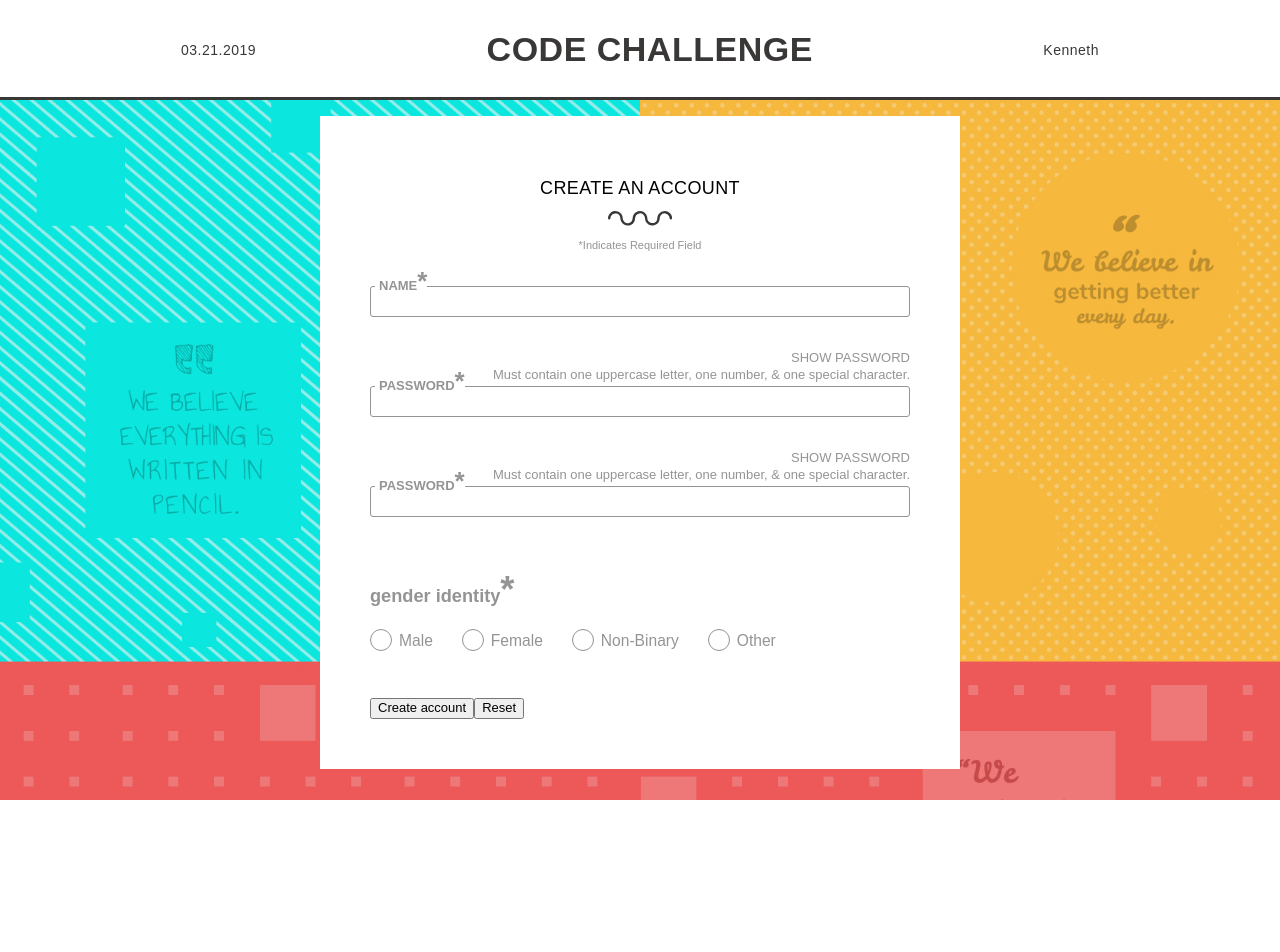
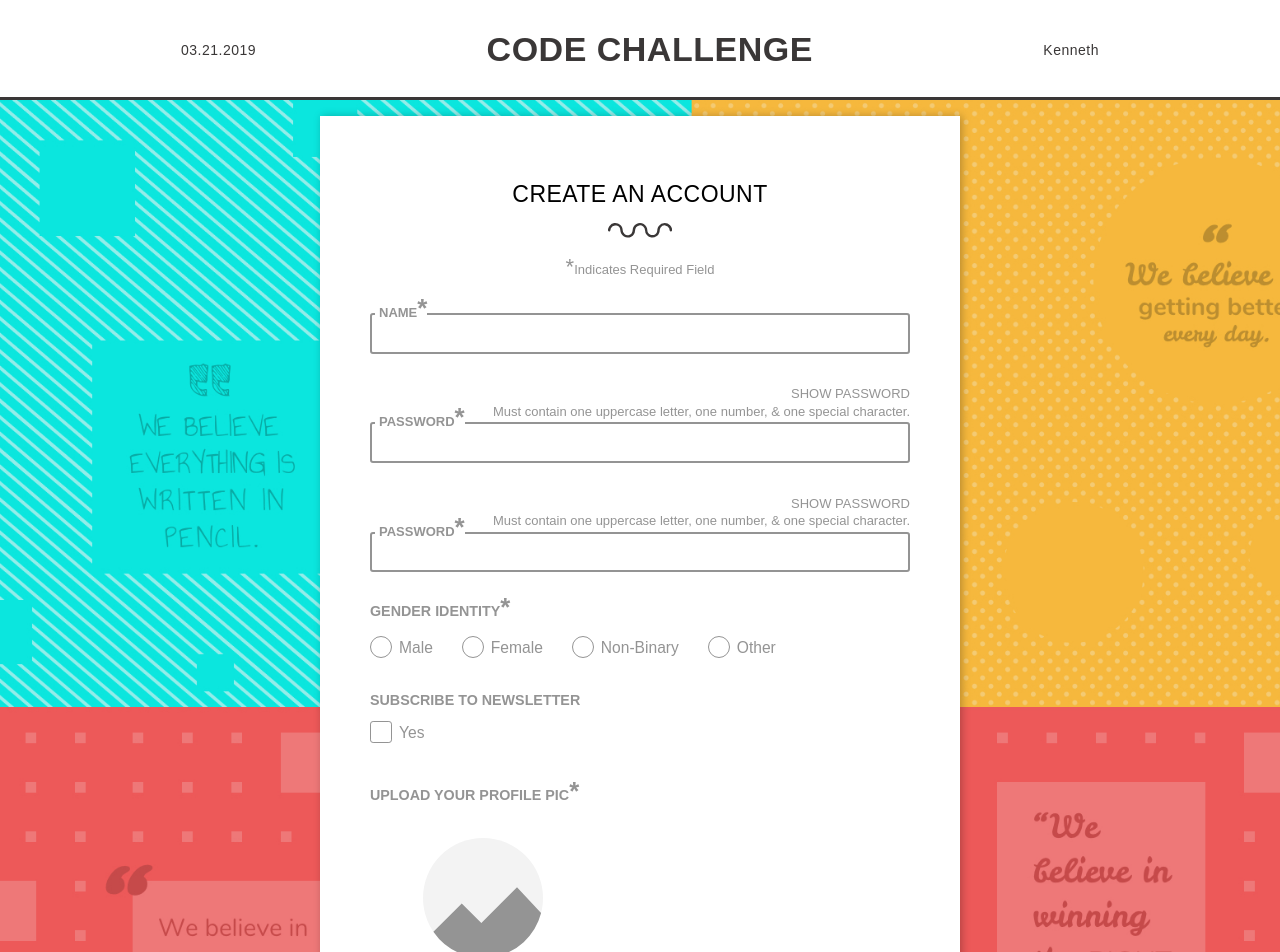
Before and after one commit to lisct/HE-Code-Challenge, a React (Create React App) app: page / in a window 1280 px wide. Shown: the top 952 px of the page. Before the commit the page ends 800 px from the top, so only its background shows below. Built offline with nearby package versions, Linux system fonts and the light colour scheme.

Commit message:
adding checbox & file inputs + styles

```diff
--- a/src/App.css
+++ b/src/App.css
@@ -22,8 +22,8 @@ body {
   padding: 0;
   margin: 0;
   font-family: "Nunito", sans-serif;
-  -webkit-font-smoothing: antialiased;
-  text-rendering: optimizeLegibility;
+  /* -webkit-font-smoothing: antialiased;
+  text-rendering: optimizeLegibility; */
 }
 
 *:focus {
@@ -33,7 +33,9 @@ body {
 input {
   background: none;
   border: none;
-  height: 2.4em;
+  height: 2.6em;
+  padding: 0 1.4em;
+  font-size: 1.2em;
 }
 
 input[type="text"] {
@@ -159,6 +161,9 @@ abbr[title] {
   margin: 0 auto;
   max-width: 640px;
   padding: 5em 0;
+  -webkit-box-shadow: 2px 0px 8px 0px rgba(0, 0, 0, 0.25);
+  -moz-box-shadow: 2px 0px 8px 0px rgba(0, 0, 0, 0.25);
+  box-shadow: 2px 0px 8px 0px rgba(0, 0, 0, 0.25);
 }
 
 .form__header {
@@ -166,7 +171,7 @@ abbr[title] {
 }
 
 .form__title {
-  font-size: 1.8em;
+  font-size: 2.3em;
   font-weight: 300;
   letter-spacing: 0.02em;
   text-transform: uppercase;
@@ -180,10 +185,16 @@ abbr[title] {
   fill: #3a3737;
   fill-rule: evenodd;
 }
+.form__required abbr {
+  font-size: 1.7em;
+}
+
 .form__required {
   color: #949494;
-  font-size: 1.1em;
+  font-size: 1.3em;
 }
+
+/* Inputs */
 
 .form__input-container {
   color: #949494;
@@ -201,17 +212,6 @@ abbr[title] {
   align-items: center;
 }
 
-.form__subtitle {
-  display: flex;
-
-  font-size: 1.4em;
-}
-
-.form__subtitle,
-.form__input-label {
-  font-weight: 700;
-}
-
 .form__input-label {
   background-color: white;
   position: absolute;
@@ -221,7 +221,50 @@ abbr[title] {
   left: 5px;
 }
 
-/* Ridio Input */
+.form__inline {
+  display: flex;
+  align-items: center;
+}
+
+.form__input-field {
+  border: 2px solid #949494;
+  border-radius: 0.3rem;
+}
+
+.form__input-notes {
+  text-align: left;
+  margin-bottom: 1.8em;
+}
+
+p.form__notes-func {
+  text-transform: uppercase;
+}
+
+p.form__notes-desc,
+p.form__notes-func {
+  margin: 0.2em 0;
+}
+
+.form__subtitle,
+.form__input-label {
+  font-weight: 700;
+}
+
+.form__subtitle {
+  font-size: 1.1em;
+  text-transform: uppercase;
+  margin-bottom: 0.9em;
+}
+
+.form__subtitle abbr {
+  font-size: 1.8em;
+}
+
+.form__input-subtitle {
+  margin-top: 1.6em;
+}
+
+/* Radio & Checkbox Input */
 
 .form__input-label-rc {
   display: block;
@@ -238,6 +281,7 @@ abbr[title] {
   user-select: none;
 }
 
+input[type="checkbox"],
 input[type="radio"] {
   position: absolute;
   opacity: 0;
@@ -251,22 +295,31 @@ input[type="radio"] {
   height: 22px;
   width: 22px;
   border: 1px solid #949494;
-  border-radius: 50%;
-}
-
-input:checked ~ .checkmark {
-  background-color: #3a3737;
-  border: 1px solid #3a3737;
-}
-
-input:checked ~ .checkmark:after {
-  display: block;
 }
 
 .checkmark:after {
   content: "";
   position: absolute;
   display: none;
+}
+
+input[type="checkbox"]:checked ~ .checkmark:after,
+input[type="radio"]:checked ~ .checkmark:after {
+  display: block;
+}
+
+/* Radio Input */
+
+.checkmark--radio {
+  border-radius: 50%;
+}
+
+input[type="radio"]:checked ~ .checkmark--radio {
+  background-color: #3a3737;
+  border: 1px solid #3a3737;
+}
+
+.checkmark--radio:after {
   top: 6px;
   left: 6px;
   width: 8px;
@@ -275,28 +328,70 @@ input:checked ~ .checkmark:after {
   background: white;
 }
 
-.form__inline {
-  display: flex;
-  align-items: center;
+/* Checkbox */
+
+input[type="checkbox"] {
+  height: 0;
+  width: 0;
 }
 
-.form__input-field {
-  border: 1px solid #949494;
-  border-radius: 0.3rem;
+.checkmark--checkbox {
+  border-radius: 0.2em;
 }
 
-.form__input-notes {
-  text-align: left;
-  margin-bottom: 1.8em;
+.checkmark--checkbox:after {
+  left: 7px;
+  top: 2px;
+  width: 7px;
+  height: 12px;
+  border: solid #3a3737;
+  border-width: 0 3px 3px 0;
+  -webkit-transform: rotate(45deg);
+  -ms-transform: rotate(45deg);
+  transform: rotate(45deg);
 }
 
-p.form__notes-func {
-  text-transform: uppercase;
+/* File Input*/
+
+#profile-Pic {
+  width: 120px;
+}
+#profile-Pic .cls-1 {
+  fill: #fff;
 }
 
-p.form__notes-desc,
-p.form__notes-func {
-  margin: 0.2em 0;
+#profile-Pic .cls-2 {
+  fill: #f3f3f3;
+}
+
+#profile-Pic .cls-3 {
+  fill: #949494;
+  fill-rule: evenodd;
+}
+
+#profile-Pic .cls-4 {
+  mask: url(#mask);
+}
+
+.form__input-file + label {
+  max-width: 80%;
+  font-size: 1.25rem;
+  font-weight: 700;
+  text-overflow: ellipsis;
+  white-space: nowrap;
+  cursor: pointer;
+  display: inline-block;
+  overflow: hidden;
+  padding: 0.625rem 1.25rem;
+}
+
+.form__input-file {
+  width: 0.1px;
+  height: 0.1px;
+  opacity: 0;
+  overflow: hidden;
+  position: absolute;
+  z-index: -1;
 }
 
 /*RESPONSIVE */
--- a/src/App.js
+++ b/src/App.js
@@ -43,13 +43,17 @@ function App() {
                   d="M56.64,0a7.41,7.41,0,0,0-5.88,2.92,7.17,7.17,0,0,0-1.34,3,15.78,15.78,0,0,1-.5,3.21c-2,4.84-9.56,3.43-9.56-1.85h0A7.43,7.43,0,0,0,28.48.89a7.34,7.34,0,0,0-3.82,6c-.17,2.55-1.41,4.8-4.15,5.26a5,5,0,0,1-5.8-4.84h0c0-6-7.29-9.39-12-5.66A7.34,7.34,0,0,0,.41,4.88c-.36,1-1,3.36.65,3.56s1.33-2.26,1.8-3.26a5,5,0,0,1,9.46,2.09h0A7.43,7.43,0,0,0,23.2,13.66a7.38,7.38,0,0,0,3.82-6c.17-2.54,1.41-4.8,4.15-5.26A5,5,0,0,1,37,7.27h0a7.37,7.37,0,0,0,6.38,7.21,7.44,7.44,0,0,0,8.08-5.32c.45-1.66.11-3.28,1.19-4.76a5,5,0,0,1,8.62,1c.31.74.15,1.68.49,2.36a1.2,1.2,0,0,0,2.19-.12c.64-1.67-.8-4.19-1.9-5.35A7.42,7.42,0,0,0,56.64,0"
                 />
               </svg>
-              <p className="form__required">*Indicates Required Field</p>
+              <p className="form__required">
+                <abbr title="required">*</abbr>
+                Indicates Required Field
+              </p>
             </div>
 
             <div className="form__container">
+              {/* input */}
               <div className="form__input-container">
                 <div className="form__input-items">
-                  <label className="form__input-label" forhtml="username">
+                  <label className="form__input-label" htmlFor="username">
                     Name
                     <abbr title="required">*</abbr>
                   </label>
@@ -62,6 +66,7 @@ function App() {
                 </div>
               </div>
 
+              {/* input notes */}
               <div className="form__input-container">
                 <div className="form__input-notes">
                   <p className="form__notes-func">Show Password</p>
@@ -72,7 +77,7 @@ function App() {
                 </div>
 
                 <div className="form__input-items">
-                  <label className="form__input-label" forhtml="password">
+                  <label className="form__input-label" htmlFor="password">
                     Password
                     <abbr title="required">*</abbr>
                   </label>
@@ -85,6 +90,7 @@ function App() {
                 </div>
               </div>
 
+              {/* input notes */}
               <div className="form__input-container">
                 <div className="form__input-notes">
                   <p className="form__notes-func">Show Password</p>
@@ -95,7 +101,7 @@ function App() {
                 </div>
 
                 <div className="form__input-items">
-                  <label className="form__input-label" forhtml="password">
+                  <label className="form__input-label" htmlFor="password">
                     Password
                     <abbr title="required">*</abbr>
                   </label>
@@ -108,16 +114,17 @@ function App() {
                 </div>
               </div>
 
-              <div className="form__input-container">
+              {/* radio subtitle */}
+              <div className="form__input-container form__input-subtitle">
                 <div className="form__subtitle">
-                  <p>
+                  <span>
                     gender identity<abbr title="required">*</abbr>
-                  </p>
+                  </span>
                 </div>
 
                 <div className="form__inline">
                   <div className="form__input-items">
-                    <label className="form__input-label-rc" forhtml="male">
+                    <label className="form__input-label-rc" htmlFor="male">
                       male
                       <input
                         className="form__input-radio"
@@ -125,11 +132,11 @@ function App() {
                         name="gender"
                         type="radio"
                       />
-                      <span class="checkmark"></span>
+                      <span className="checkmark checkmark--radio"></span>
                     </label>
                   </div>
                   <div className="form__input-items">
-                    <label className="form__input-label-rc" forhtml="female">
+                    <label className="form__input-label-rc" htmlFor="female">
                       female
                       <input
                         className="form__input-radio"
@@ -137,13 +144,13 @@ function App() {
                         name="gender"
                         type="radio"
                       />
-                      <span class="checkmark"></span>
+                      <span className="checkmark checkmark--radio"></span>
                     </label>
                   </div>
                   <div className="form__input-items">
                     <label
                       className="form__input-label-rc"
-                      forhtml="non-binary"
+                      htmlFor="non-binary"
                     >
                       non-binary
                       <input
@@ -152,11 +159,11 @@ function App() {
                         name="gender"
                         type="radio"
                       />
-                      <span class="checkmark"></span>
+                      <span className="checkmark checkmark--radio"></span>
                     </label>
                   </div>
                   <div className="form__input-items">
-                    <label className="form__input-label-rc" forhtml="other">
+                    <label className="form__input-label-rc" htmlFor="other">
                       other
                       <input
                         className="form__input-radio"
@@ -164,7 +171,103 @@ function App() {
                         name="gender"
                         type="radio"
                       />
-                      <span class="checkmark"></span>
+                      <span className="checkmark checkmark--radio"></span>
+                    </label>
+                  </div>
+                </div>
+              </div>
+
+              {/* checkbox subtitle */}
+              <div className="form__input-container form__input-subtitle">
+                <div className="form__subtitle">
+                  <span> subscribe to newsletter </span>
+                </div>
+
+                <div className="form__inline">
+                  <div className="form__input-items">
+                    <label className="form__input-label-rc" htmlFor="yes">
+                      yes
+                      <input
+                        className="form__input-checkbox"
+                        id="yes"
+                        name="yes"
+                        type="checkbox"
+                      />
+                      <span className="checkmark checkmark--checkbox"></span>
+                    </label>
+                  </div>
+                </div>
+              </div>
+
+              {/* Upload your profile pic */}
+              <div className="form__input-container form__input-subtitle">
+                <div className="form__subtitle">
+                  <span>
+                    Upload your profile pic<abbr title="required">*</abbr>
+                  </span>
+                </div>
+
+                <div className="form__inline">
+                  <div className="form__input-items">
+                    <input
+                      type="file"
+                      name="profile-pic"
+                      id="profile-pic"
+                      className="form__input-file"
+                    />
+
+                    <label htmlFor="profile-pic">
+                      <figure>
+                        <svg
+                          id="profile-Pic"
+                          xmlns="http://www.w3.org/2000/svg"
+                          viewBox="0 0 120 120"
+                        >
+                          <defs>
+                            <mask
+                              id="mask"
+                              x="0"
+                              y="0"
+                              width="20"
+                              height="17"
+                              maskUnits="userSpaceOnUse"
+                            >
+                              <g id="mask-2">
+                                <circle
+                                  id="path-1"
+                                  className="cls-1"
+                                  cx="60"
+                                  cy="60"
+                                  r="60"
+                                />
+                              </g>
+                            </mask>
+                          </defs>
+                          <title>profile-Pic</title>
+                          <circle
+                            id="circle"
+                            className="cls-2"
+                            cx="60"
+                            cy="60"
+                            r="60"
+                          />
+                          <path
+                            id="mountain"
+                            className="cls-3"
+                            d="M118.08,75.12,94,49.31,58.33,85,38.76,65.38,10.39,93.75A60,60,0,0,0,118.08,75.12Z"
+                          />
+                          <g className="cls-4">
+                            <circle
+                              id="sun"
+                              className="cls-1"
+                              cx="52"
+                              cy="30"
+                              r="13"
+                            />
+                          </g>
+                        </svg>
+                      </figure>
+                      <span className="">Browse</span>
                     </label>
                   </div>
                 </div>
```
